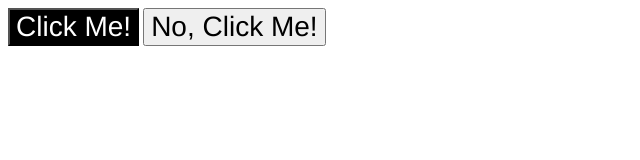
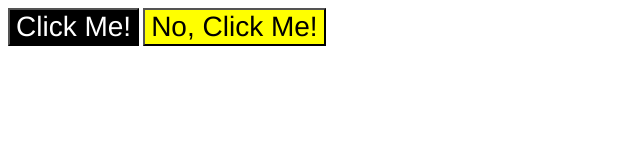
Before and after one commit to akrmcodes/css-exercise, a plain HTML site: page 03-grouping-selectors/index.html in a window 1280 px wide. Shown: the whole page, without its empty margins (0-640 px from the left). Drawn offline with Linux system fonts and the light colour scheme.

Commit message:
fix: the second class style

```diff
--- a/03-grouping-selectors/style.css
+++ b/03-grouping-selectors/style.css
@@ -3,7 +3,7 @@
   color: white;
 }
 
-.second: {
+.second {
   background-color: yellow;
 }
 
```
